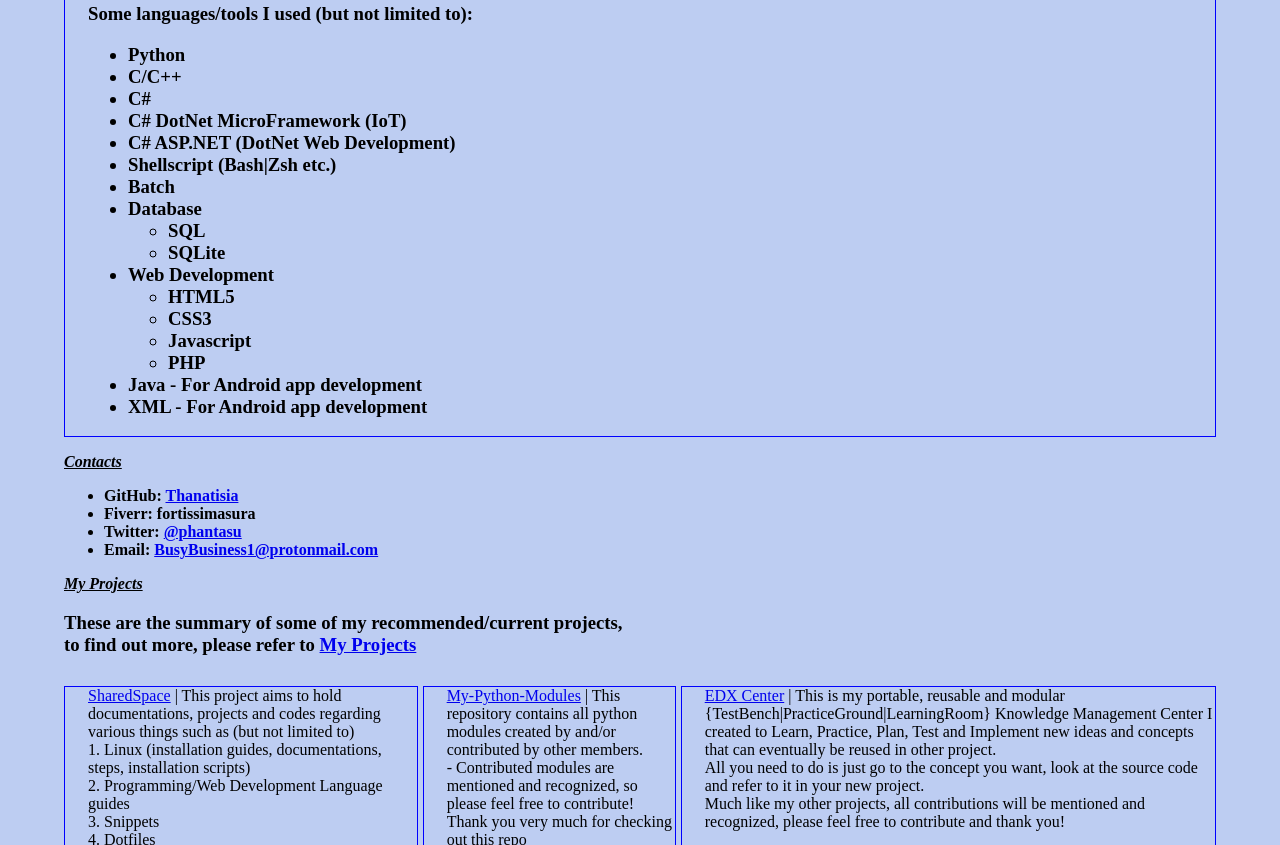
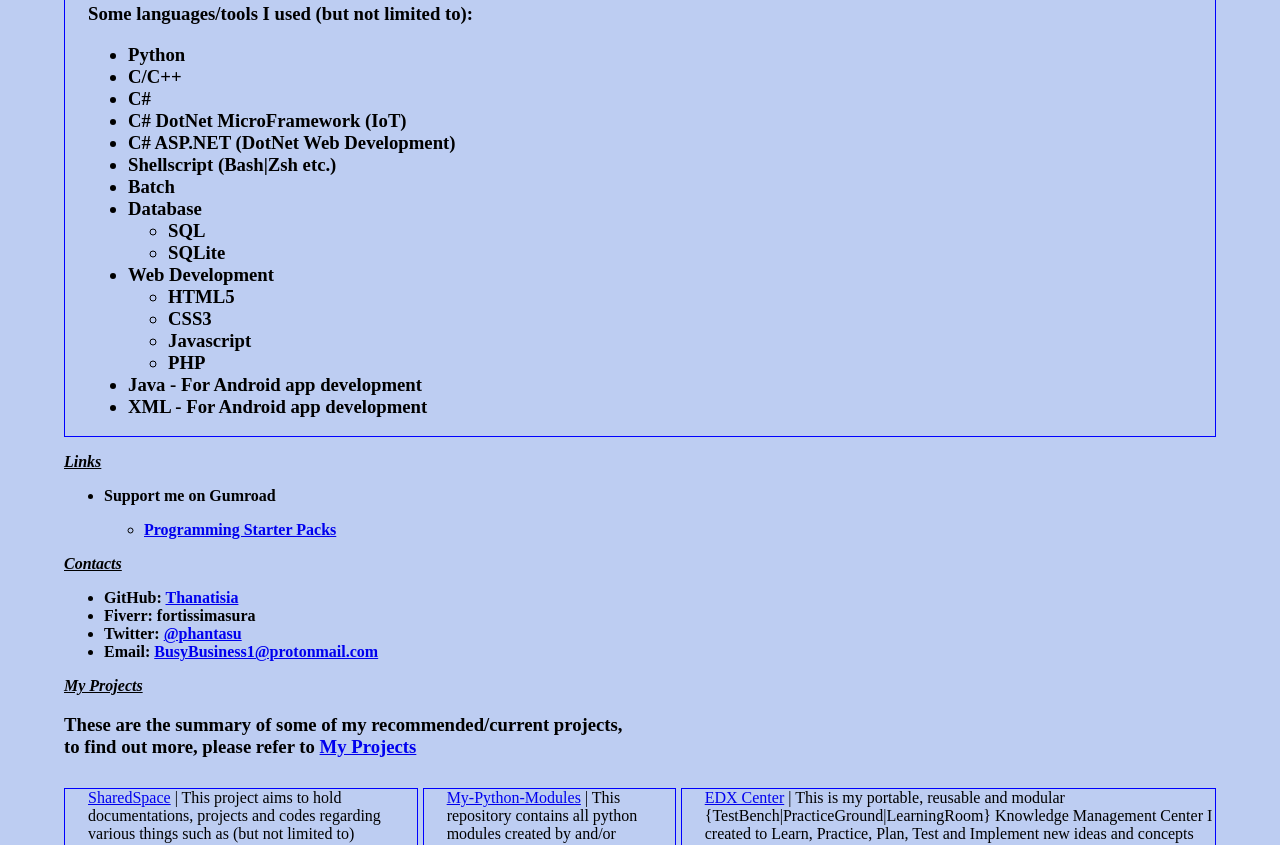
Before and after one commit to Thanatisia/my-portfolio-website, a plain HTML site: page index.html in a window 1280 px wide. Shown: the part 454-1299 px from the top of the page. Drawn offline with Linux system fonts and the light colour scheme.

Commit message:
Updated and added a new group - Links

```diff
--- a/index.html
+++ b/index.html
@@ -31,6 +31,7 @@
 			<li class="li-horizontal"><a href="#contacts">Contacts</a></li>
 			<li class="li-horizontal"><a href="#my-projects">My Projects</a></li>
 			<li class="li-horizontal"><a href="#pages">Pages</a></li>
+			<li class="li-horizontal"><a href="#links">Links</a></li>
 			<li class="li-horizontal">
 				<!--
 					Toggle between
@@ -97,6 +98,19 @@
 					<li>XML - For Android app development</li>
 				</ul>
 			</h3>
+		</div>
+
+		<!-- Subgroup: Links -->
+		<div id="links" style="font-weight: bold;">
+			<p class="headers">Links</p>
+			<ul>
+				<li>
+					<p>Support me on Gumroad</p>
+					<ul>
+						<li><a href="https://crimsonia.gumroad.com/l/programming-starter-packs">Programming Starter Packs</a></li>
+					</ul>
+				</li>
+			</ul>
 		</div>
 
 		<!-- Subgroup:
```
